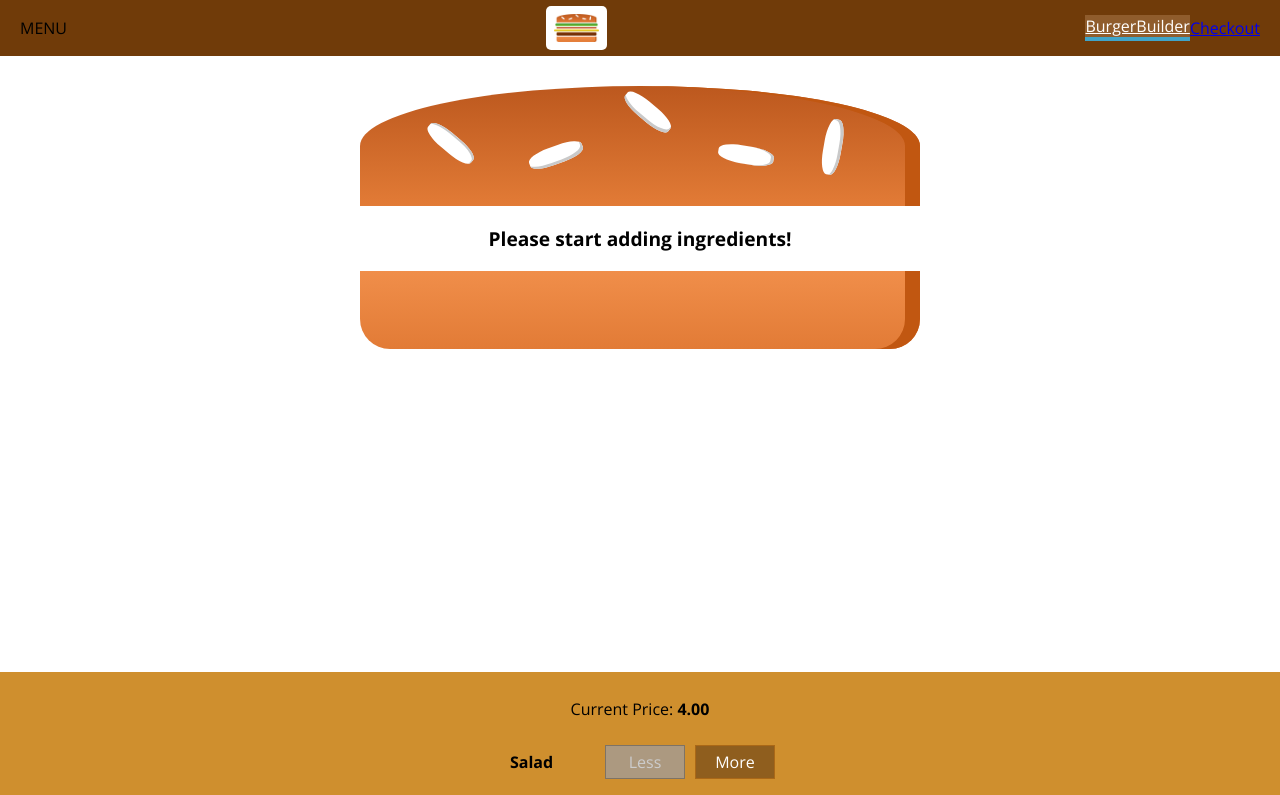
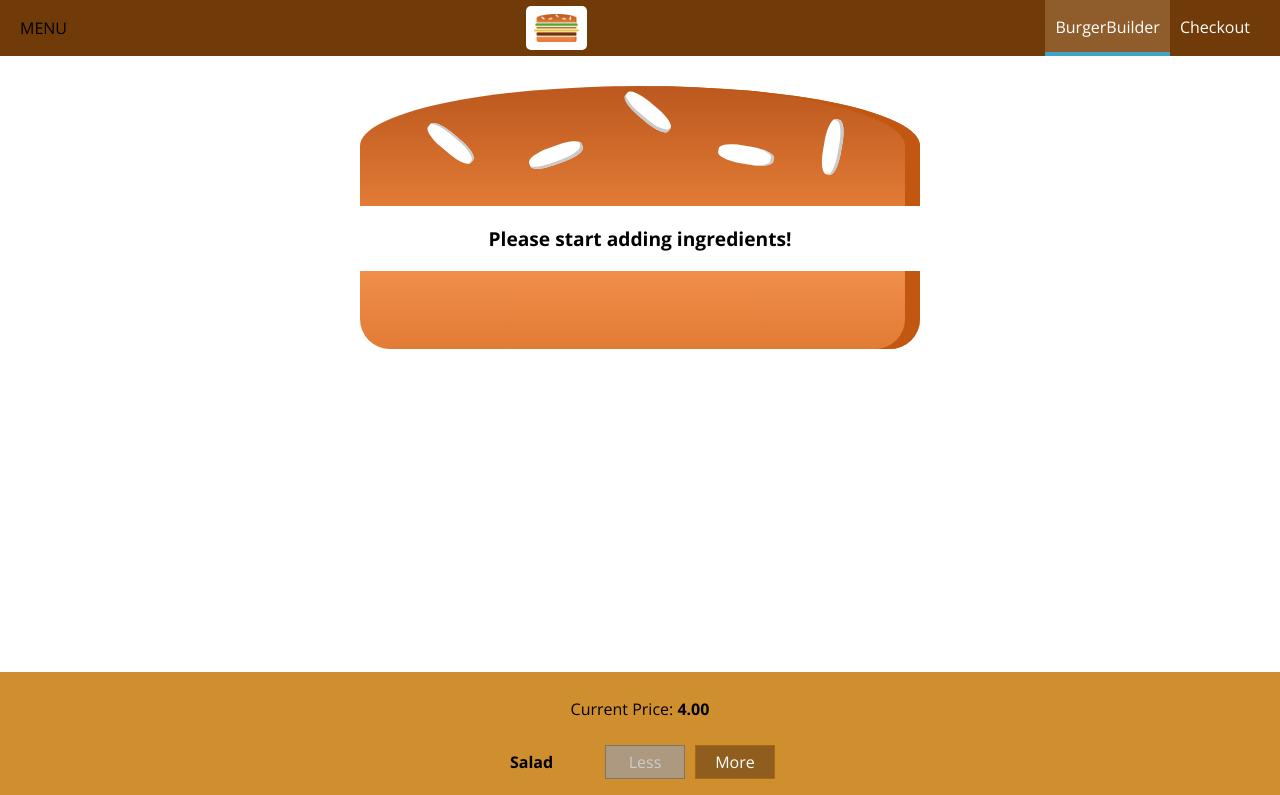
Before and after one commit to IrynaSribna/react-burger-builder, a React app: page / in a window 1280 px wide. Shown: the top 795 px of the page. Built offline with nearby package versions, Linux system fonts and the light colour scheme.

Commit message:
Fix styles on NavifationItem <a> tag

```diff
--- a/src/components/Navigation/NavigationItems/NavigationItem/NavigationItem.module.css
+++ b/src/components/Navigation/NavigationItems/NavigationItem/NavigationItem.module.css
@@ -6,7 +6,7 @@
     align-items: center;
 }
 
-.NavigtionItem a {
+.NavigationItem a {
     color: white;
     text-decoration: none;
     height: 100%;
```
Also changed, not shown: src/components/Navigation/NavigationItems/NavigationItem/NavigationItem.js (line endings or trailing spaces).
